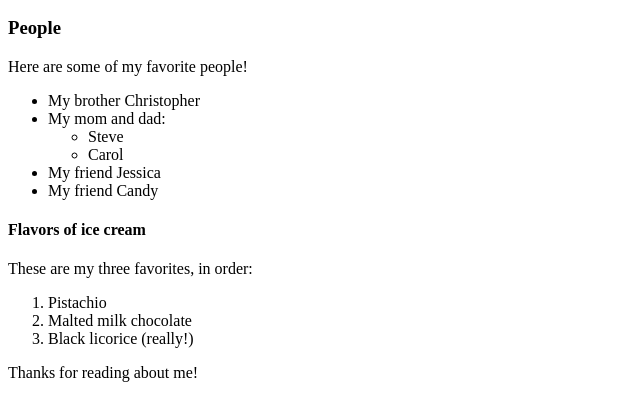
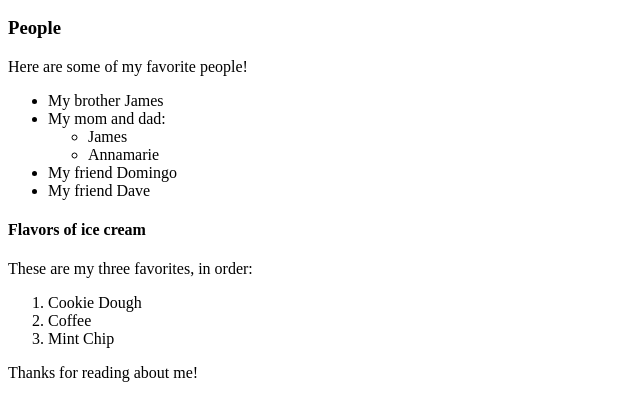
Before and after one commit to tonyfroc/my-first-webpage, a plain HTML site: page index.html in a window 1280 px wide. Shown: the part 110-530 px from the top of the page, without its empty margins (0-640 px from the left). Drawn offline with Linux system fonts and the light colour scheme.

Commit message:
This commit updated my favorite things info

```diff
--- a/index.html
+++ b/index.html
@@ -1,7 +1,7 @@
 <!DOCTYPE html>
 <html lang="en-US">
   <head>
-    <title>Michael's favorite things</title>
+    <title>Tony's favorite things</title>
   </head>
   <body>
     <h1>My favorite things</h1>
@@ -12,24 +12,24 @@
 
     <p>Here are some of my favorite people!</p>
     <ul>
-      <li>My brother Christopher</li>
+      <li>My brother James</li>
       <li>
         My mom and dad:
         <ul>
-          <li>Steve</li>
-          <li>Carol</li>
+          <li>James</li>
+          <li>Annamarie</li>
         </ul>
       </li>
-      <li>My friend Jessica</li>
-      <li>My friend Candy</li>
+      <li>My friend Domingo</li>
+      <li>My friend Dave</li>
     </ul>
 
     <h4>Flavors of ice cream</h4>
     <p>These are my three favorites, in order:</p>
     <ol>
-      <li>Pistachio</li>
-      <li>Malted milk chocolate</li>
-      <li>Black licorice (really!)</li>
+      <li>Cookie Dough</li>
+      <li>Coffee</li>
+      <li>Mint Chip</li>
     </ol>
 
     <p>Thanks for reading about me!</p>
```
